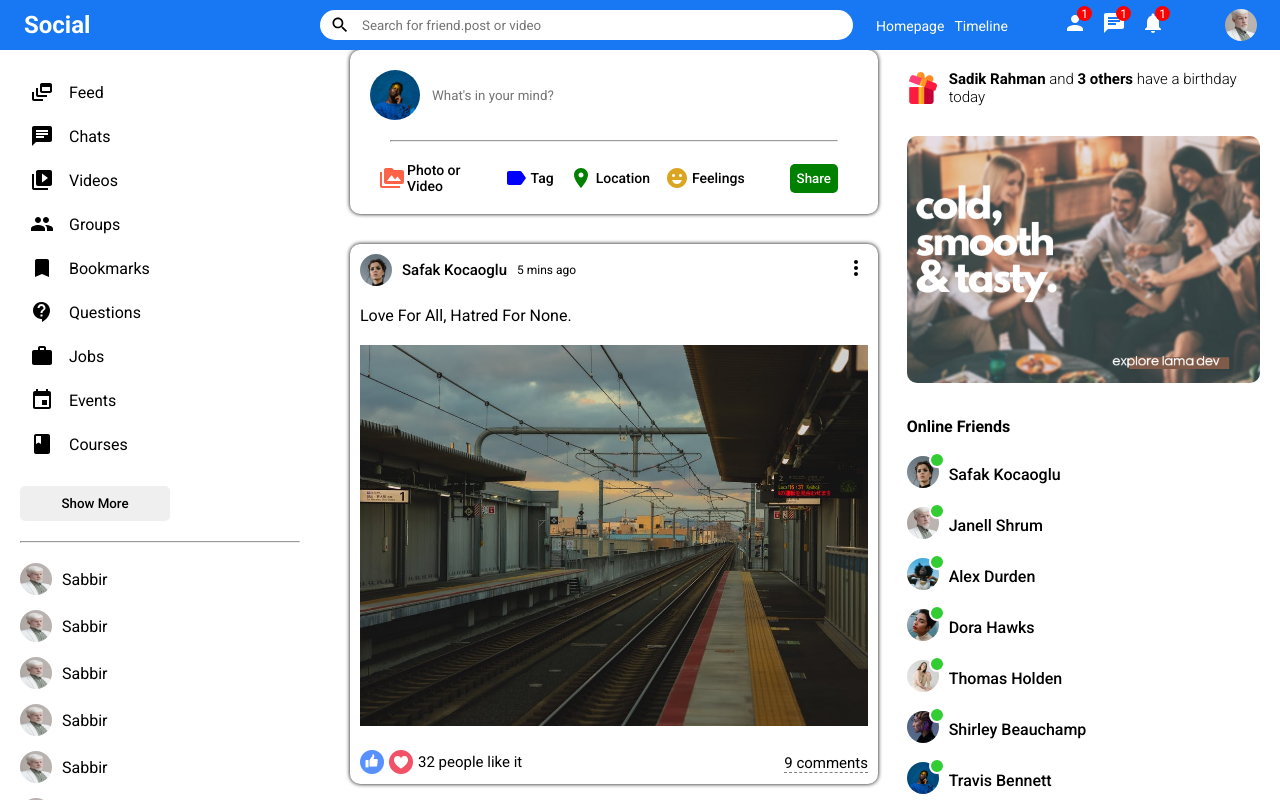
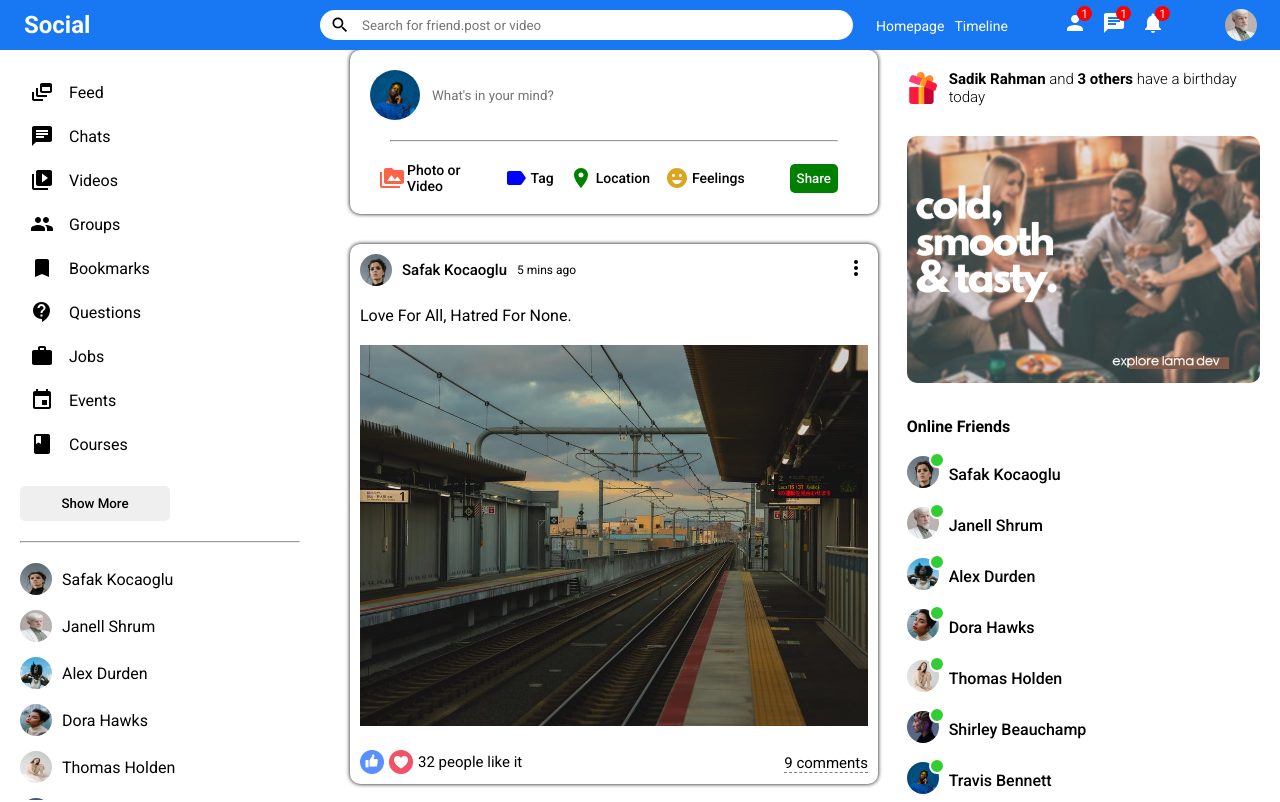
Before and after one commit to Sabbir-Rahman/socialMediaMern, a React (Create React App) app in the folder client/: page / in a window 1280 px wide. Shown: the top 802 px of the page. Built offline with nearby package versions, Linux system fonts and the light colour scheme.

Commit message:
leftbar tuning

```diff
--- /dev/null
+++ b/client/src/components/closeFriends/CloseFriend.jsx
@@ -0,0 +1,11 @@
+import React from 'react'
+import "./closeFriend.css"
+
+export default function CloseFriend({user}) {
+    return (
+        <li className="leftbarFriend">
+            <img className="leftbarFriendImg" src={user.profilePicture} alt=""/>
+            <span className="leftbarFriendName">{user.username}</span>
+        </li>
+    )
+}
--- /dev/null
+++ b/client/src/components/closeFriends/closeFriend.css
@@ -0,0 +1,16 @@
+
+.leftbarFriend {
+    display: flex;
+    align-items: center;
+    margin-bottom: 15px;
+
+}
+
+.leftbarFriendImg {
+    width: 32px;
+    height: 32px;
+    border-radius: 50%;
+    object-fit: conver;
+    margin-right: 10px;
+
+}
--- a/client/src/components/leftbar/Leftbar.jsx
+++ b/client/src/components/leftbar/Leftbar.jsx
@@ -1,6 +1,8 @@
 import React from 'react'
 import "./leftbar.css"
 import { DynamicFeed, Chat,VideoLibrary,Group, Bookmark,ContactSupport,Work,Event,Book } from "@material-ui/icons"
+import CloseFriend from '../closeFriends/CloseFriend'
+import { Users } from '../../dummyData'
 
 export default function Leftbar() {
     return (
@@ -47,66 +49,9 @@ export default function Leftbar() {
                 <button className="leftbarButton">Show More</button>
                 <hr className="leftbarHr"/>
                 <ul className="leftbarFriendList">
-                    <li className="leftbarFriend">
-                        <img className="leftbarFriendImg" src="/assets/person/2.jpeg"/>
-                        <span className="leftbarFriendName">Sabbir</span>
-
-                    </li>
-                    <li className="leftbarFriend">
-                        <img className="leftbarFriendImg" src="/assets/person/2.jpeg"/>
-                        <span className="leftbarFriendName">Sabbir</span>
-
-                    </li>
-                    <li className="leftbarFriend">
-                        <img className="leftbarFriendImg" src="/assets/person/2.jpeg"/>
-                        <span className="leftbarFriendName">Sabbir</span>
-
-                    </li>
-                    <li className="leftbarFriend">
-                        <img className="leftbarFriendImg" src="/assets/person/2.jpeg"/>
-                        <span className="leftbarFriendName">Sabbir</span>
-
-                    </li>
-                    <li className="leftbarFriend">
-                        <img className="leftbarFriendImg" src="/assets/person/2.jpeg"/>
-                        <span className="leftbarFriendName">Sabbir</span>
-
-                    </li>
-                    <li className="leftbarFriend">
-                        <img className="leftbarFriendImg" src="/assets/person/2.jpeg"/>
-                        <span className="leftbarFriendName">Sabbir</span>
-
-                    </li>
-                    <li className="leftbarFriend">
-                        <img className="leftbarFriendImg" src="/assets/person/2.jpeg"/>
-                        <span className="leftbarFriendName">Sabbir</span>
-
-                    </li>
-                    <li className="leftbarFriend">
-                        <img className="leftbarFriendImg" src="/assets/person/2.jpeg"/>
-                        <span className="leftbarFriendName">Sabbir</span>
-
-                    </li>
-                    <li className="leftbarFriend">
-                        <img className="leftbarFriendImg" src="/assets/person/2.jpeg"/>
-                        <span className="leftbarFriendName">Sabbir</span>
-
-                    </li>
-                    <li className="leftbarFriend">
-                        <img className="leftbarFriendImg" src="/assets/person/2.jpeg"/>
-                        <span className="leftbarFriendName">Sabbir</span>
-
-                    </li>
-                    <li className="leftbarFriend">
-                        <img className="leftbarFriendImg" src="/assets/person/2.jpeg"/>
-                        <span className="leftbarFriendName">Sabbir</span>
-
-                    </li>
-                    <li className="leftbarFriend">
-                        <img className="leftbarFriendImg" src="/assets/person/2.jpeg"/>
-                        <span className="leftbarFriendName">Sabbir</span>
-
-                    </li>
+                    {Users.map(u=> (
+                        <CloseFriend id={u.id} user={u} />
+                    ))}
                 </ul>
             </div>
         </div>
```
